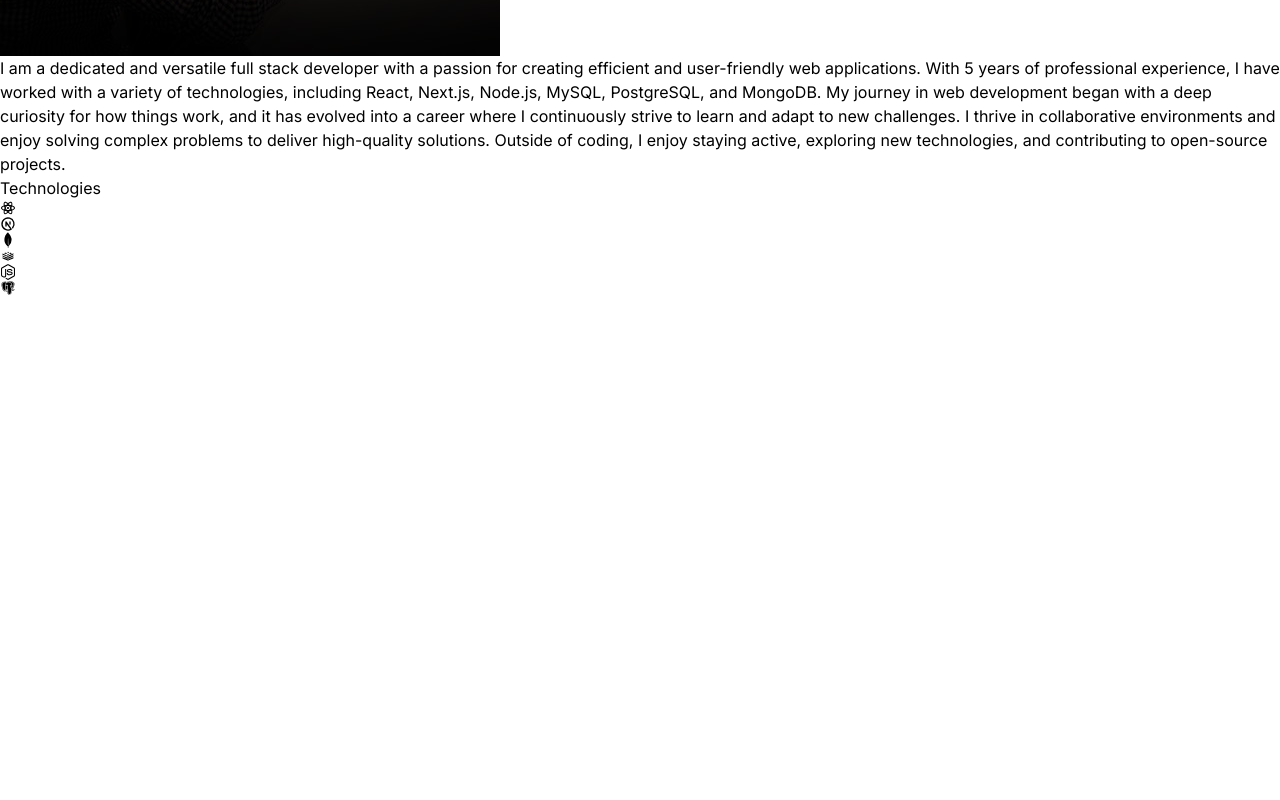
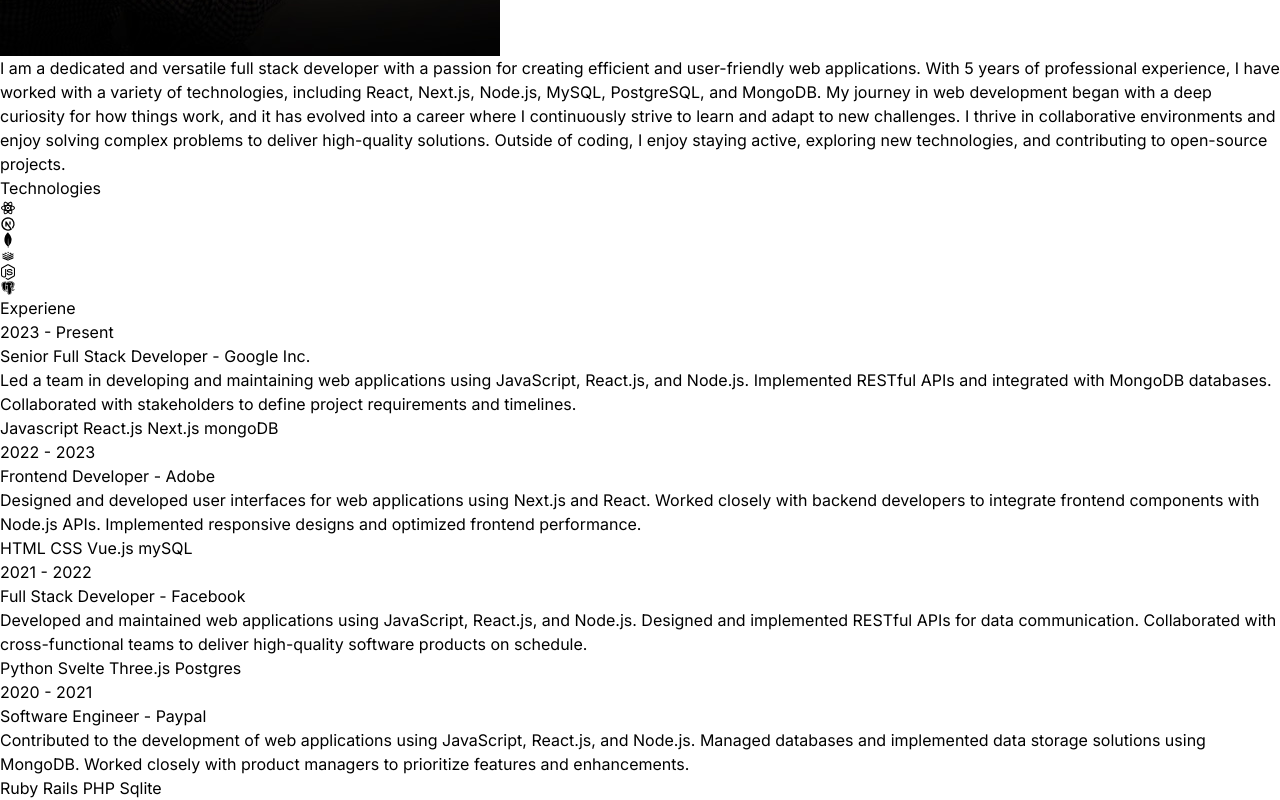
Before and after one commit to lakshshinde001/portfolio, a React (Vite) app: page / in a window 1280 px wide. Shown: the part 1238-2038 px from the top of the page. Before the commit the page ends 1534 px from the top, so only its background shows below. Built offline with nearby package versions, Linux system fonts and the light colour scheme.

Commit message:
Work Experiences done

```diff
--- a/src/App.jsx
+++ b/src/App.jsx
@@ -1,5 +1,6 @@
 import Navbar from '../src/Components/Navbar'
 import About from './Components/About'
+import Experiences from './Components/Experiences'
 import Hero from './Components/Hero'
 import Technologies from './Components/Technologies'
 
@@ -18,6 +19,7 @@
         <Hero/>
         <About/>
         <Technologies/>
+        <Experiences/>
       </div>
 
 
--- /dev/null
+++ b/src/Components/Experiences.jsx
@@ -0,0 +1,39 @@
+import React from 'react'
+import { EXPERIENCES } from '../constants'
+
+const Experiences = () => {
+  return (
+    <div className='border-b border-neutral-900 pb-4'>
+        <h1 className='my-20 text-center text-4xl'>Experiene</h1>
+
+        <div>
+            {EXPERIENCES.map((experiences, index) => (
+                <div key={index} className='flex flex-wrap mb-8 lg:justify-center'>
+                    <div className='w-full lg:w-1/4'>
+                        <p className='mb-2 text-sm text-neutral-400'>
+                            {experiences.year}
+                        </p>
+                     </div>
+                     <div className='w-full max-w-xl lg:w-3/4'>
+                        <h6 className='mb-2 font-semibold'>
+                            {experiences.role} - {" "}
+                            <span className='text-sm text-purple-100'>
+                                {experiences.company}
+                            </span>
+                        </h6>
+                        <p className='mb-4 text-neutral-400'>
+                            {experiences.description}
+                        </p>
+                        {experiences.technologies.map((tech, index) => (
+                            <span key={index} className='mr-2 mt-4 rounded px-2 py-1 text-sm font-medium text-purple-800 bg-neutral-900'> {tech}</span>
+                        ))}
+                     </div>
+
+                </div>
+            ))}
+        </div>
+    </div>
+  )
+}
+
+export default Experiences
```
